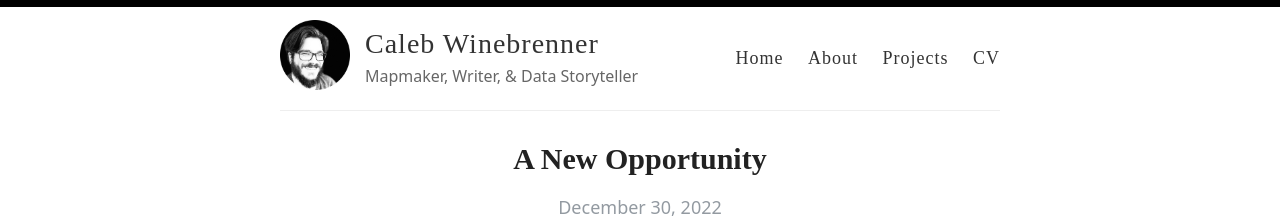
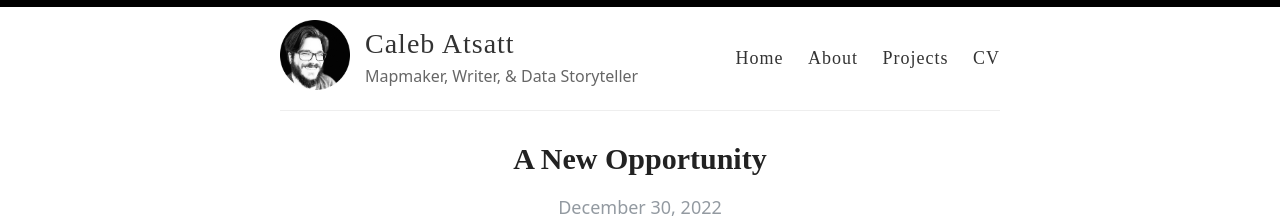
Before and after one commit to mappist/mappist.github.io, a Jekyll site: the page built from index.html, in a window 1280 px wide. Shown: the top 224 px of the page. Built offline with Jekyll 4.4.1, drawn with Linux system fonts in a browser that asks for light colours; some web fonts are replaced; the list of posts is cut into pages by our own code.

Commit message:
Update _config.yml

```diff
--- a/_config.yml
+++ b/_config.yml
@@ -3,10 +3,10 @@
 #
 
 # Name of your site (displayed in the header)
-name: Caleb Winebrenner
+name: Caleb Atsatt
 
 # Name of the author
-author: Caleb Winebrenner
+author: Caleb Atsatt
 
 # Short bio or description (displayed in the header)
 description: Mapmaker, Writer, & Data Storyteller
@@ -21,7 +21,7 @@
 # Includes an icon in the footer for each username you enter
 footer-links:
   dribbble:
-  email: via.poetica@proton.me
+  email: hello.mothertree@proton.me
   facebook:
   flickr:
   github: mappist
```
